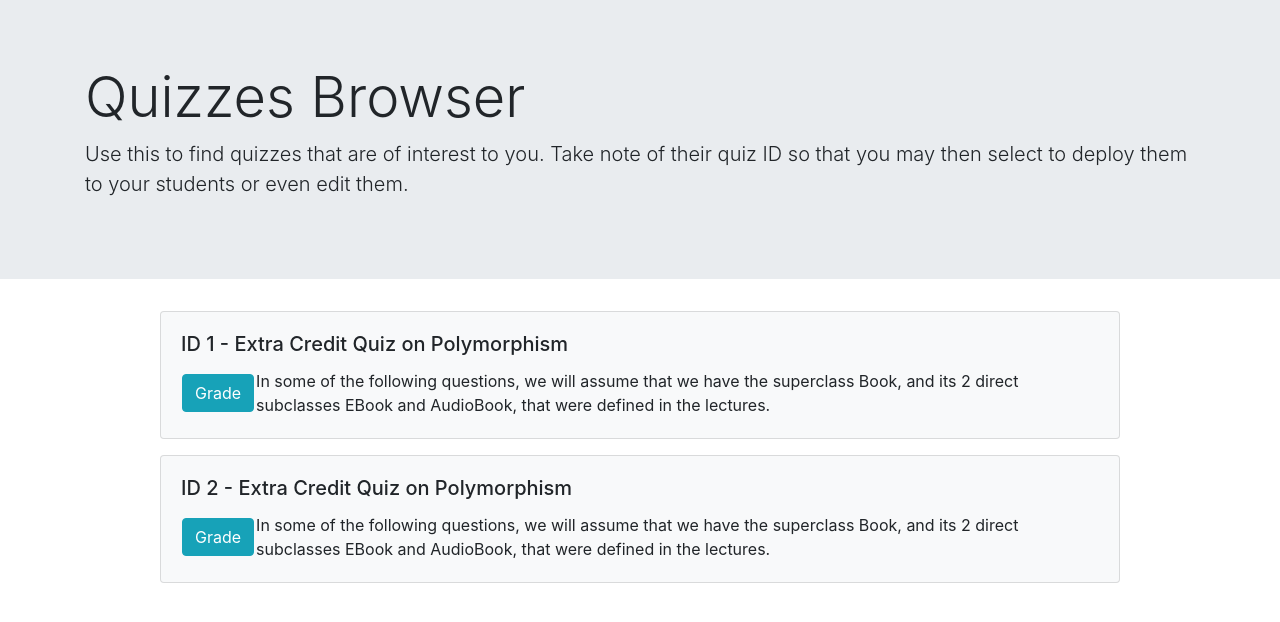
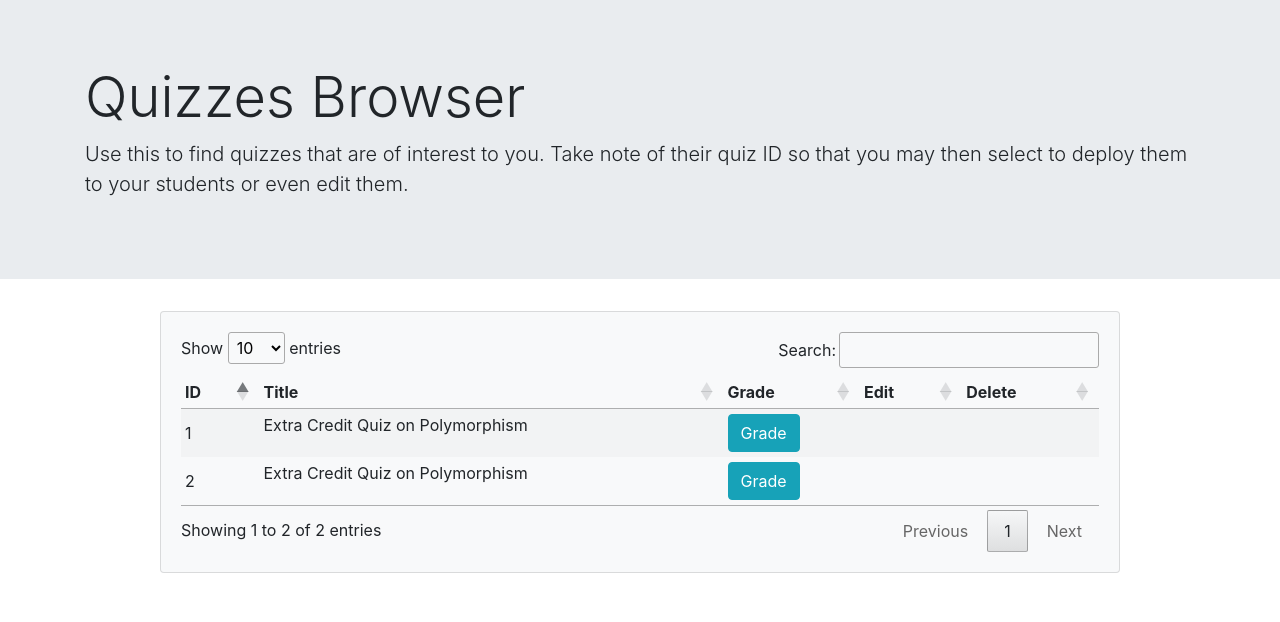
Before and after one commit to cereal-lab/EvoPIE, a Flask app: page /quizzes-browser in a window 1280 px wide. Shown: the top 622 px of the page. Run offline with Flask 2, Linux system fonts and the light colour scheme; a user stored in the database is signed in; data comes from the database, SQL or seed files in the repository; some libraries are stand-ins or nearby versions.

Commit message:
Replacing old questions and quizzes layout by data tables.

```diff
--- a/evopie/routes_pages.py
+++ b/evopie/routes_pages.py
@@ -59,17 +59,17 @@ def questions_browser():
     if not current_user.is_instructor():
         flash("Restricted to contributors.", "error")
         return redirect(url_for('pages.index'))
-    #all_questions = [q.dump_as_dict() for q in models.Question.query.all()]
-    #return render_template('questions-browser.html', all_questions = all_questions)
+    all_questions = [q.dump_as_dict() for q in models.Question.query.all()]
+    return render_template('questions-browser.html', all_questions = all_questions)
     # version with pagination below
-    page = request.args.get('page',1, type=int)
-    QUESTIONS_PER_PAGE = 10 # FIXME make this a field in a global config object
-    paginated = models.Question.query.paginate(page, QUESTIONS_PER_PAGE, False)
-    all_questions = [q.dump_as_dict() for q in paginated.items]
-    #return jsonify(all_questions)
-    next_url = url_for('pages.questions_browser', page=paginated.next_num) if paginated.has_next else None
-    prev_url = url_for('pages.questions_browser', page=paginated.prev_num) if paginated.has_prev else None
-    return render_template('questions-browser.html', all_questions = all_questions, next_url=next_url, prev_url=prev_url)
+    #page = request.args.get('page',1, type=int)
+    #QUESTIONS_PER_PAGE = 10 # FIXME make this a field in a global config object
+    #paginated = models.Question.query.paginate(page, QUESTIONS_PER_PAGE, False)
+    #all_questions = [q.dump_as_dict() for q in paginated.items]
+    #######return jsonify(all_questions)
+    #next_url = url_for('pages.questions_browser', page=paginated.next_num) if paginated.has_next else None
+    #prev_url = url_for('pages.questions_browser', page=paginated.prev_num) if paginated.has_prev else None
+    #return render_template('questions-browser.html', all_questions = all_questions, next_url=next_url, prev_url=prev_url)
 
 
 
@@ -79,14 +79,17 @@ def quizzes_browser():
     if not current_user.is_instructor():
         flash("Restricted to contributors.", "error")
         return redirect(url_for('pages.index'))
-    page = request.args.get('page',1, type=int)
-    QUESTIONS_PER_PAGE = 5 # FIXME make this a field in a global config object
-    paginated = models.Quiz.query.paginate(page, QUESTIONS_PER_PAGE, False)
-    all_quizzes = [q.dump_as_dict() for q in paginated.items]
-    #return jsonify(all_questions)
-    next_url = url_for('pages.quizzes_browser', page=paginated.next_num) if paginated.has_next else None
-    prev_url = url_for('pages.quizzes_browser', page=paginated.prev_num) if paginated.has_prev else None
-    return render_template('quizzes-browser.html', all_quizzes = all_quizzes, next_url=next_url, prev_url=prev_url)
+    all_quizzes = [q.dump_as_dict() for q in models.Quiz.query.all()]
+    return render_template('quizzes-browser.html', all_quizzes = all_quizzes)
+    # version with pagination below
+    #page = request.args.get('page',1, type=int)
+    #QUESTIONS_PER_PAGE = 5 # FIXME make this a field in a global config object
+    #paginated = models.Quiz.query.paginate(page, QUESTIONS_PER_PAGE, False)
+    #all_quizzes = [q.dump_as_dict() for q in paginated.items]
+    #########return jsonify(all_questions)
+    #next_url = url_for('pages.quizzes_browser', page=paginated.next_num) if paginated.has_next else None
+    #prev_url = url_for('pages.quizzes_browser', page=paginated.prev_num) if paginated.has_prev else None
+    #return render_template('quizzes-browser.html', all_quizzes = all_quizzes, next_url=next_url, prev_url=prev_url)
 
 
 
--- a/evopie/templates/quizzes-browser.html
+++ b/evopie/templates/quizzes-browser.html
@@ -3,6 +3,13 @@
 {% block title %}EvoPIE{% endblock %}
 
 {% block head%}
+<link rel="stylesheet" type="text/css" href="https://cdn.datatables.net/1.11.3/css/jquery.dataTables.css">
+<script type="text/javascript" charset="utf8" src="https://cdn.datatables.net/1.11.3/js/jquery.dataTables.js"></script>
+<script>
+    $(document).ready( function () {
+        $('#gradingtable').DataTable();
+    } );
+</script>
 {% endblock %}
 
 {% block content %}
@@ -18,38 +25,48 @@
 </div>
 
 <!div class="card-deck">
-    {% for single_quiz in all_quizzes %}
     <div class="card bg-light m-3 mx-auto" style="width: 75%">
         <div class="card-body" bg-light>
 
-            <h5 class="card-title">ID {{ single_quiz.id }} - {{ single_quiz.title }}</h5>
+            <table class='compact stripe' width='100%' id="gradingtable">
+                <thead><tr>
+                    <th>ID</th>
+                    <th>Title</th>
+                    <th>Grade</th>
+                    <th>Edit</th>
+                    <th>Delete</th>
+                </tr></thead>
+                <tbody>
 
-            <table>
+                {% for single_quiz in all_quizzes %}
                     <tr>
+                        <td>
+                            {{ single_quiz.id }}
+                        </td>
+                        <td>
+                            <p data-toggle = "modal" data-target = "#q{{single_quiz.id}}">
+                                {{ single_quiz.title }}
+                            </p>
+                            <div class="modal fade" id="q{{single_quiz.id}}" tabindex="-1" role="dialog"
+                                aria-labelledby="mySmallModalLabel" aria-hidden="true">
+                                <div class="modal-dialog modal-sm">
+                                    <div class="modal-content">
+                                    {{ single_quiz.description | safe }}
+                                </div></div>
+                            </div>
+                        </td>
                         <td>
                             <a  href='{{url_for('pages.get_grades', qid=single_quiz.id)}}'
                             type="button" class="btn btn-info">
                             Grade
                             </a>
                         </td>
-                    <td>
-                        <p class="card-text">
-                            {{ single_quiz.description | safe }}
-                        </p>
-                    </td>
+                        <td></td>
+                        <td></td>
                     </tr>
+                {% endfor %}
+                </tbody>
             </table>
-        </div>
-    </div>
-    {% endfor %}
 <!/div>
-<div class="w-50 mx-auto d-flex justify-content-around">
-    {% if prev_url %}
-        <a class="btn btn-primary my-2" href="{{ prev_url }}">Previous Questions</a>
-    {% endif %}
-    {% if next_url %}
-        <a class="btn btn-primary my-2" href="{{ next_url }}">Next Questions</a>
-    {% endif %}
-</div>
 
 {% endblock %}
```
Also changed, not shown: evopie/templates/questions-browser.html (+38 -14 lines). Lines whose indentation alone changed are shown as unchanged.
